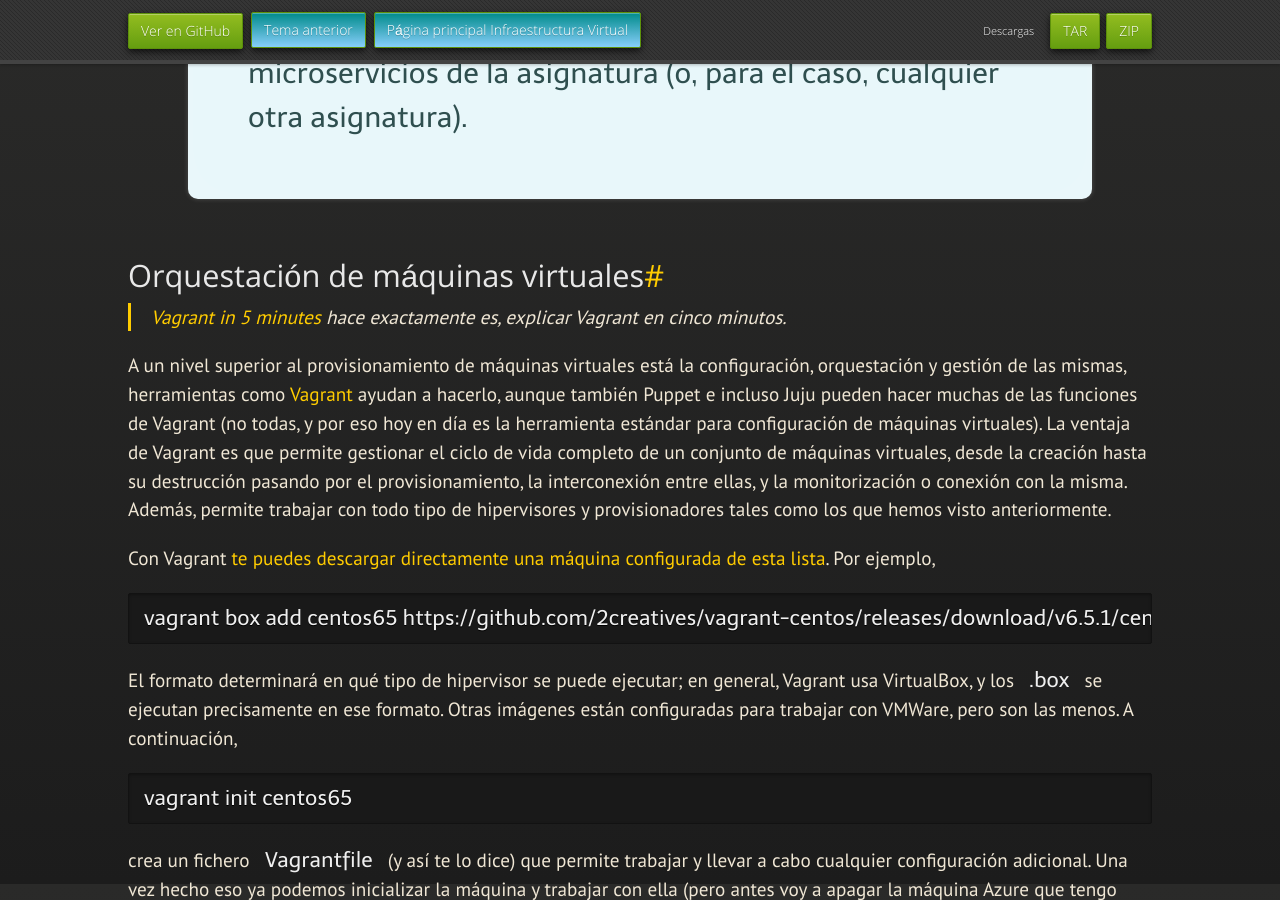
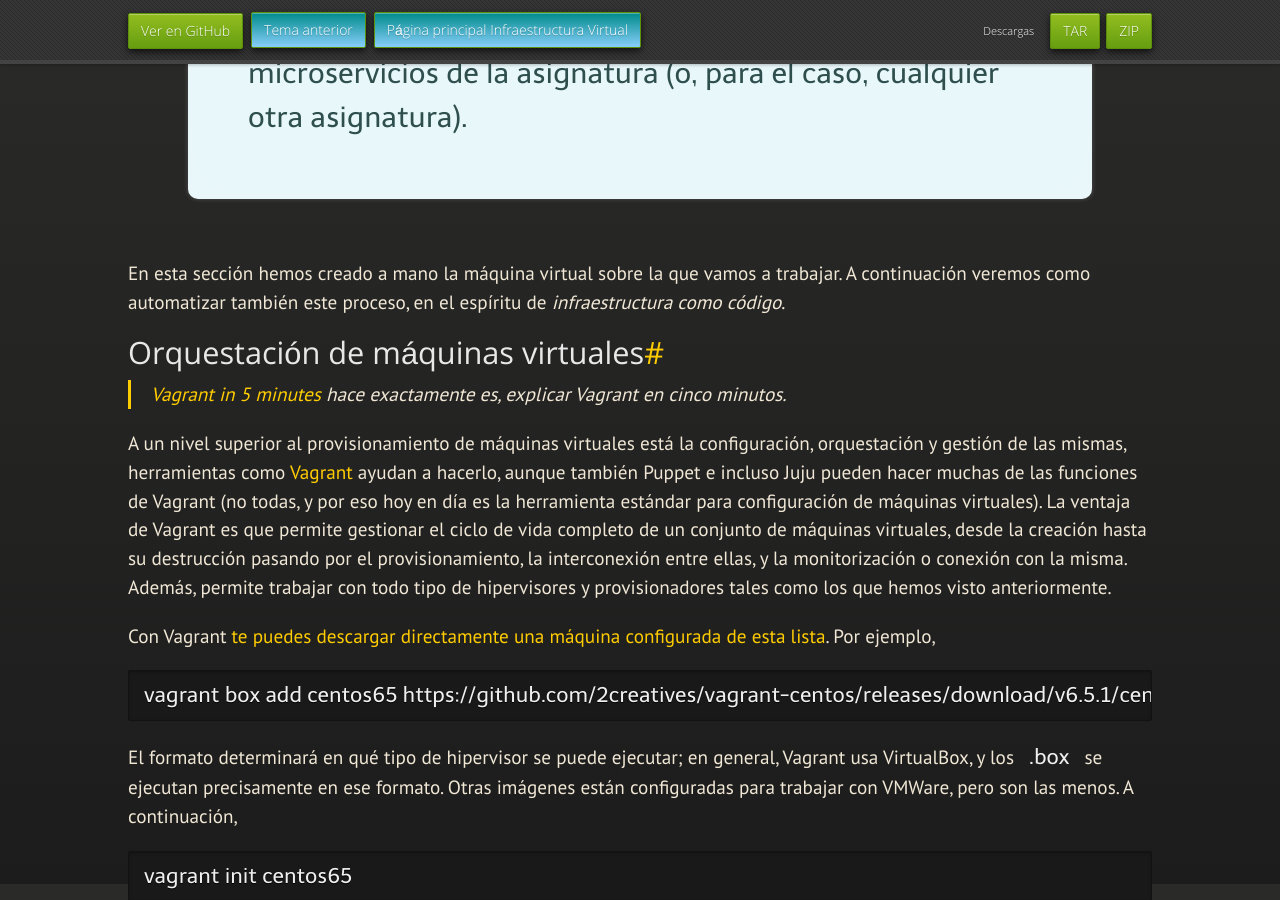
Before and after one commit to JJ/IV, a Jekyll site: the page built from documentos/temas/Gestion_de_configuraciones.md, in a window 1280 px wide and 900 px high, scrolled down 9916 px. Built offline with Jekyll 4.4.1, drawn with Linux system fonts in a browser that asks for light colours; nearby versions of some CDN libraries; some web fonts are replaced; our own code applies the rules of GitHub Pages for plain Markdown files.

Commit message:
Sync documentos/temas/Gestion_de_configuraciones.md de master a gh-pages

```diff
--- a/documentos/temas/Gestion_de_configuraciones.md
+++ b/documentos/temas/Gestion_de_configuraciones.md
@@ -462,6 +462,9 @@ asignatura (o, para el caso, cualquier otra asignatura).
 
 </div>
 
+En esta sección hemos creado a mano la máquina virtual sobre la que
+vamos a trabajar. A continuación veremos como automatizar también este
+proceso, en el espíritu de *infraestructura como código*.
 
 Orquestación de máquinas virtuales
 ---------------
```
